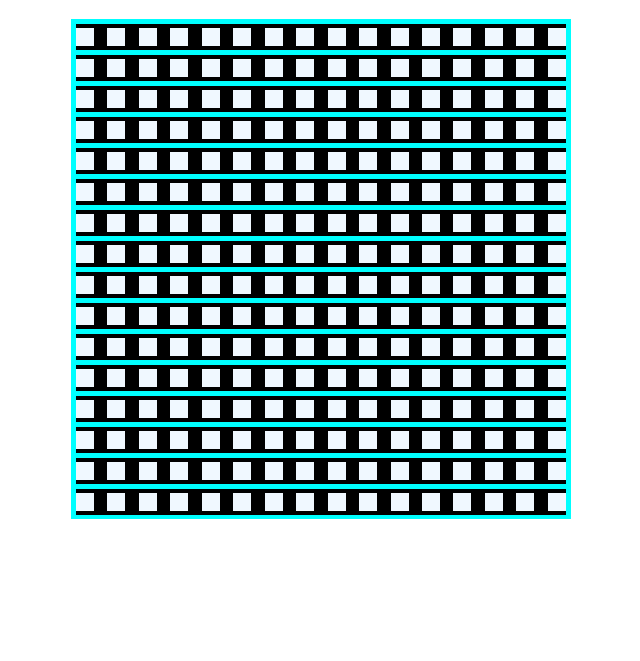
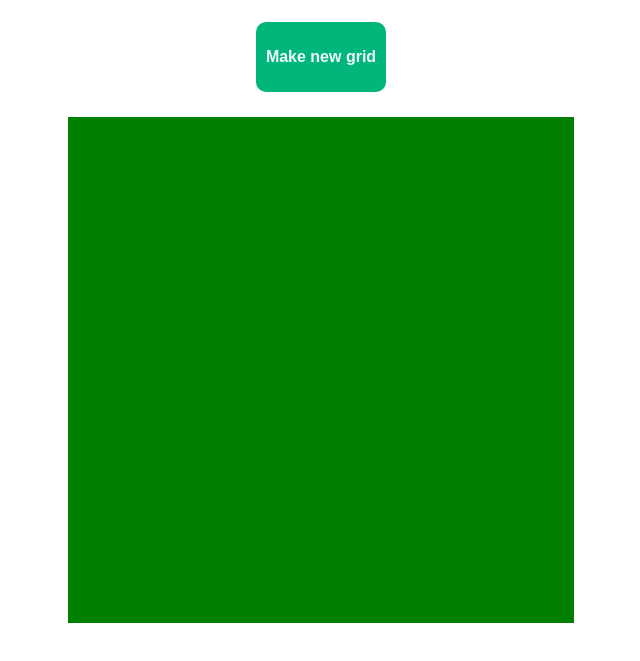
Before and after one commit to chuguystyr/odin, a plain HTML site: page odin-etch-a-sketch/index.html in a window 1280 px wide. Shown: the part 61-722 px from the top of the page, without its empty margins (319-959 px from the left). Drawn offline with Linux system fonts and the light colour scheme.

Commit message:
Completed etch-a-sketch project

```diff
--- a/odin-etch-a-sketch/index.html
+++ b/odin-etch-a-sketch/index.html
@@ -9,6 +9,7 @@
 </head>
 <body>
     <h1>Etch-a-sketch</h1>
+    <button type="button" onclick="newGreed()">Make new grid</button>
     <div id="container"></div>
     <script src="index.js"></script>
 </body>
--- a/odin-etch-a-sketch/index.js
+++ b/odin-etch-a-sketch/index.js
@@ -3,15 +3,23 @@ let container = document.getElementById('container');
 function gridMaker(number) {
     for (let i = 0; i < number; i++) {
         let div = document.createElement('div');
+        div.style.height = (500/number).toFixed(1).toString() + 'px';
         container.appendChild(div);
         for (let j = 0; j < number; j++) {
         let innerDiv = document.createElement('div');
-        innerDiv.addEventListener('mouseover', () => {
-            innerDiv.setAttribute('colored', 'yes');
-            setTimeout(() => innerDiv.removeAttribute('colored'), 2000);
-        });
+        innerDiv.style.height = (500/number).toFixed(1).toString() + 'px';
+        innerDiv.style.width = (500/number).toFixed(1).toString() + 'px';
+        innerDiv.addEventListener('mouseenter', () => innerDiv.setAttribute('colored', 'yes'));
         div.appendChild(innerDiv);
         }
     }
 }
 gridMaker(16);
+
+function newGreed() {
+    let number = Number(prompt('Type in the number of squares for grid:', '16'));
+    if (number < 100) {
+        container.replaceChildren();
+        gridMaker(number);
+    } else alert('Number of squares mustn\'t be greater than 100');
+}
--- a/odin-etch-a-sketch/style.css
+++ b/odin-etch-a-sketch/style.css
@@ -1,5 +1,21 @@
 h1 {
     text-align: center;
+}
+button {
+    display: block;
+    margin: 25px auto;
+    width: 130px;
+    height: 70px;
+    font-size: medium;
+    font-weight: bold;
+    background-color: rgb(0, 182, 122);
+    border-radius: 10px;
+    border: none;
+    color: aliceblue;
+    transition: 0.4s ease-in-out;
+}
+button:hover {
+    background-color: green;
 }
 #container {
     width: 500px;
@@ -7,26 +23,18 @@ h1 {
     margin: 0 auto;
     display: flex;
     flex-direction: column;
-    background-color: aqua;
+    border: 3px solid green;
 }
 #container>div {
     display: flex;
     justify-content: space-between;
-    width: 490px;
-    height: 26px;
-    margin-top: 5px;
-    margin-left: 5px;
-    margin-right: 5px;
-    background-color: black;
 }
 #container>div>div {
     justify-self: center;
     align-self: center;
-    width: 18px;
-    height: 18px;
-    background-color: aliceblue;
+    background-color: green;
     transition: 0.3s ease-in-out;
 }
 #container>div>div[colored="yes"] {
-    background-color: grey;
+    background-color: white;
 }
```
